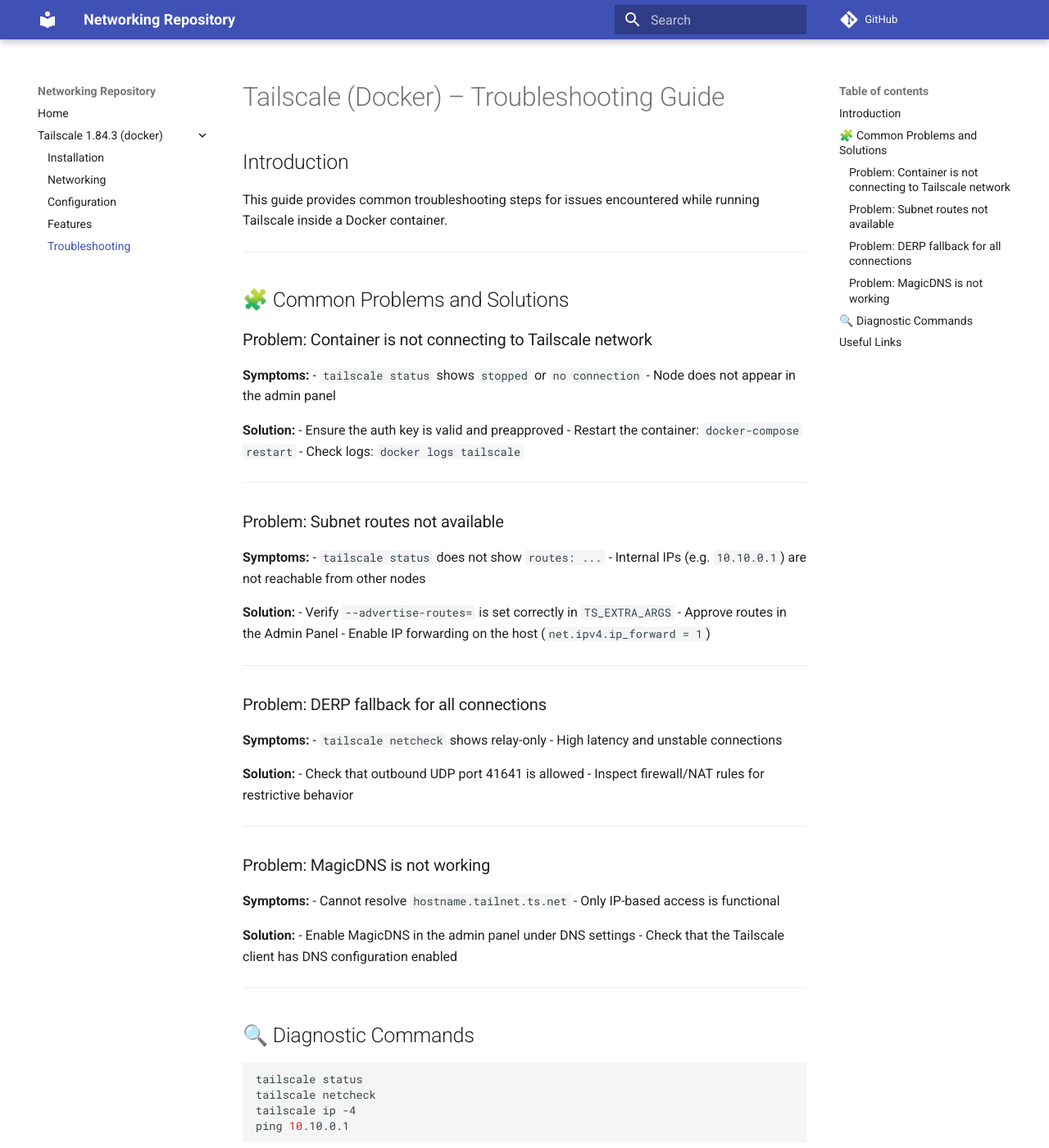
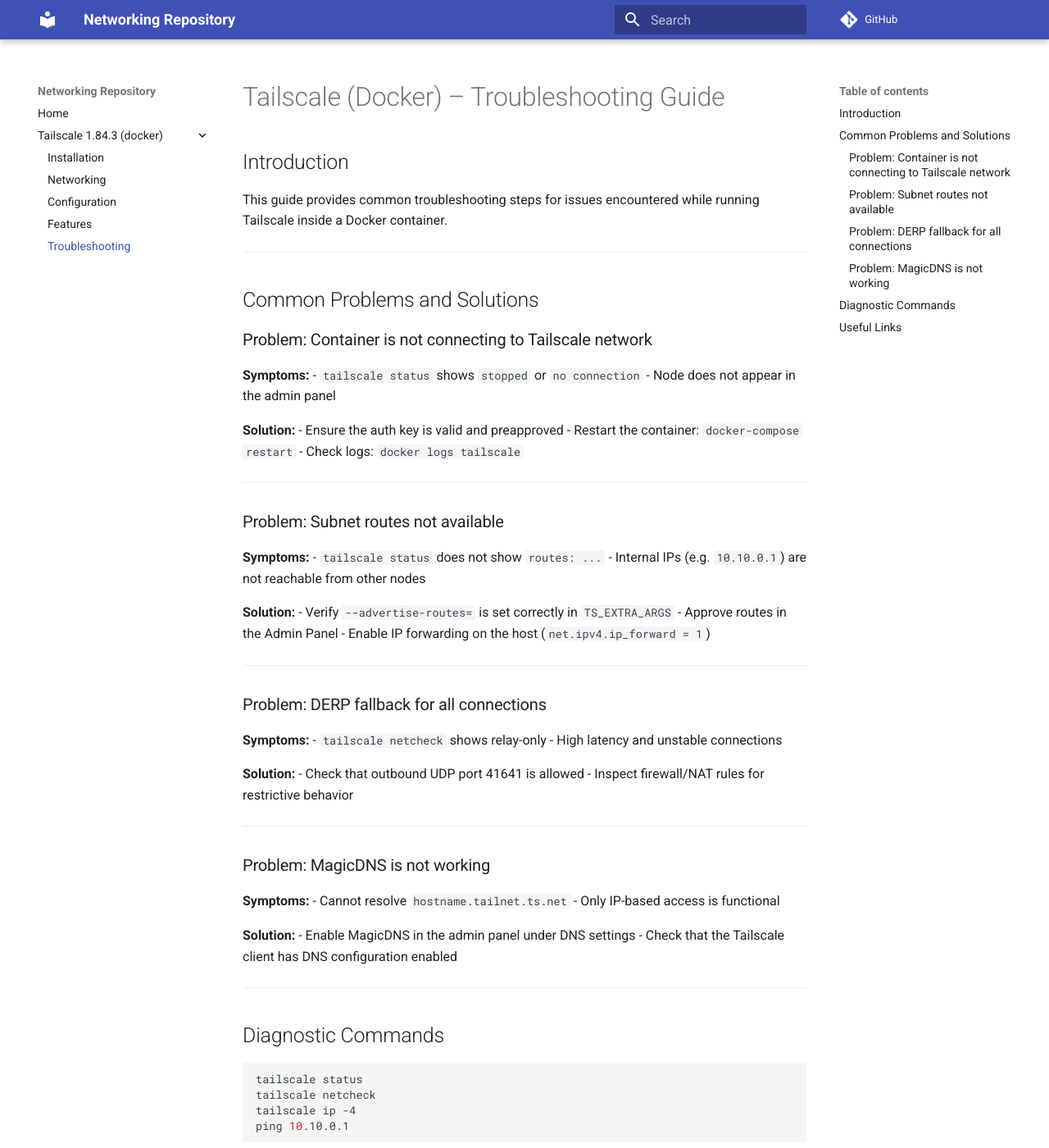
Before and after one commit to iFezGez/networking, an MkDocs documentation site: the page built from docs/tailscale/1.84.3/docker/troubleshooting/general.md, in a window 1280 px wide and 1400 px high. Shown: the whole window at 82% size. Built offline with MkDocs 1.6.1 and Material for MkDocs 9.7.7, drawn with Linux system fonts in a browser that asks for light colours; comment, search, counter and statistics services are not loaded.

````diff
--- a/docs/tailscale/1.84.3/docker/troubleshooting/general.md
+++ b/docs/tailscale/1.84.3/docker/troubleshooting/general.md
@@ -6,7 +6,7 @@ This guide provides common troubleshooting steps for issues encountered while ru
 
 ---
 
-## 🧩 Common Problems and Solutions
+## Common Problems and Solutions
 
 ### Problem: Container is not connecting to Tailscale network
 
@@ -58,7 +58,7 @@ This guide provides common troubleshooting steps for issues encountered while ru
 
 ---
 
-## 🔍 Diagnostic Commands
+## Diagnostic Commands
 
 ```bash
 tailscale status
````
Also changed, not shown: docs/tailscale/1.84.3/docker/docs/configuration.md (+2 -1 lines), docs/tailscale/1.84.3/docker/docs/installation.md (+2 -1 lines), docs/tailscale/1.84.3/docker/docs/network.md (+1 -0 lines), 1 other file.
